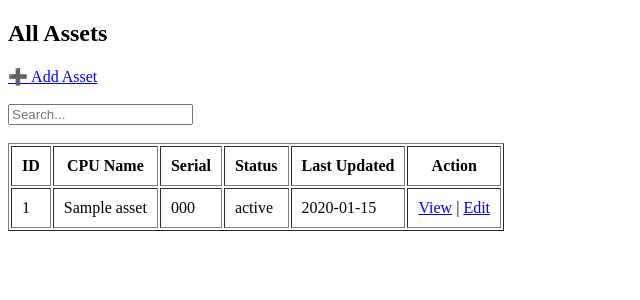
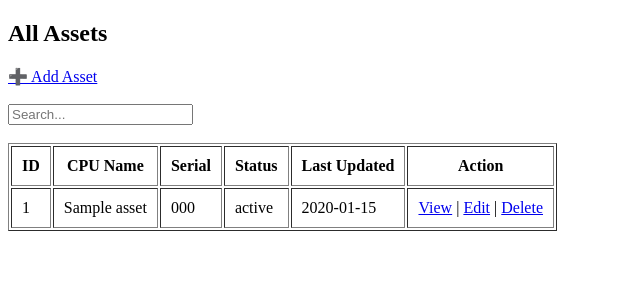
Before and after one commit to Fakhrul0029/Asset-Tracker-System, a Flask app: page /assets in a window 1280 px wide. Shown: the top 300 px of the page, without its empty margins (0-640 px from the left). Run offline with Flask 3, Linux system fonts and the light colour scheme; tables that the repository leaves empty hold one stand-in row (values such as "Sample post").

Commit message:
Add delete link with confirmation to assets table

```diff
--- a/templates/assets.html
+++ b/templates/assets.html
@@ -34,7 +34,11 @@
     <td>{{ row[5] }}</td>
     <td>
         <a href="/asset/{{ row[0] }}">View</a> |
-        <a href="/edit/{{ row[0] }}">Edit</a>
+        <a href="/edit/{{ row[0] }}">Edit</a> |
+        <a href="/delete/{{ row[0] }}"
+           onclick="return confirm('Delete this asset?')">
+           Delete
+        </a>
     </td>
 </tr>
 {% endfor %}
@@ -69,7 +73,11 @@ function liveSearch() {
                 <td>${row.last_updated}</td>
                 <td>
                     <a href="/asset/${row.id}">View</a> |
-                    <a href="/edit/${row.id}">Edit</a>
+                    <a href="/edit/${row.id}">Edit</a> |
+                    <a href="/delete/${row.id}"
+                       onclick="return confirm('Delete this asset?')">
+                       Delete
+                    </a>
                 </td>
             </tr>`;
         });
```
